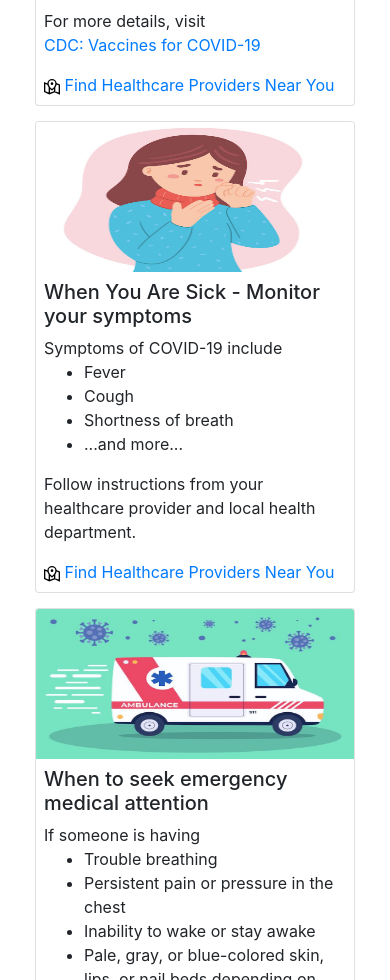
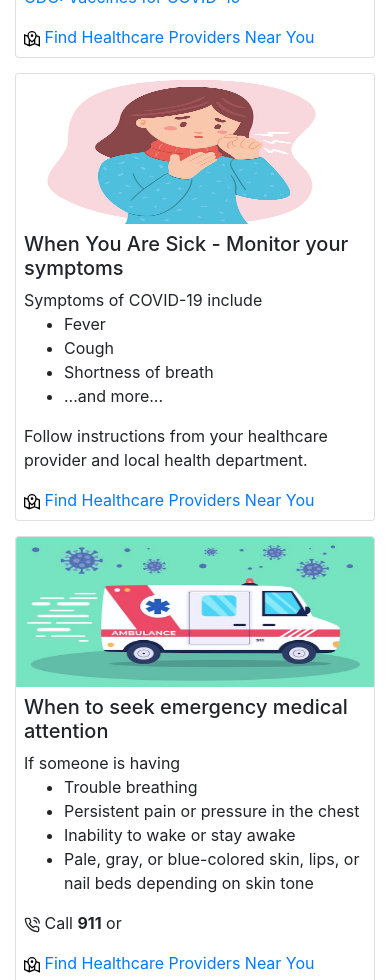
Before and after one commit to nongnoochr/covid-buddy, a React (Create React App) app in the folder client/: page / in a window 390 px wide. Shown: the part 1020-2000 px from the top of the page. Built offline with nearby package versions, Linux system fonts and the light colour scheme.

Commit message:
Finalize LandingPage

```diff
--- /dev/null
+++ b/client/src/components/Landing/CardBody.js
@@ -0,0 +1,11 @@
+import classes from './CardBody.module.css';
+
+const CardBody = (props) => {
+
+    return (<div className={classes['card-body-container']}>
+        <h5>{ props.title }</h5>
+        {props.children}
+    </div>)
+};
+
+export default CardBody;
--- /dev/null
+++ b/client/src/components/Landing/CardBody.module.css
@@ -0,0 +1,3 @@
+.card-body-container {
+    margin: 0.5em;
+}
--- a/client/src/components/Landing/Landing.js
+++ b/client/src/components/Landing/Landing.js
@@ -1,8 +1,10 @@
 import React, { useContext } from 'react';
-import { useHistory} from 'react-router-dom';
+import { useHistory } from 'react-router-dom';
 import { Button, CardGroup, Card, Jumbotron } from 'react-bootstrap';
 
 import HCPContext from '../../store/hcp-context.js';
+
+import CardBody from './CardBody';
 
 // Styling
 import classes from './Landing.module.css';
@@ -17,6 +19,8 @@ const Landing = (props) => {
     const ctx = useContext(HCPContext);
     const history = useHistory();
 
+    // --- Handlers
+    // For Jumbotron's Buddy button
     const btnBuddyHandler = () => {
         history.push({
             pathname: '/askbuddy',
@@ -24,17 +28,25 @@ const Landing = (props) => {
         });
     };
 
+    // --- Common Jsx
+    const jsxFindHCPs = (<div>{ctx.getLinkFindHCP()}</div>);
+
+    // ---------------------------
+
     return (<>
 
         <Jumbotron>
             <h1>COVID-19 Buddy: Your Trustworthy Assistant</h1>
+            <div>
                 <p>
-                Do you have doubts about COVID-19? Do need help to make decisions on when to seek medical care? <br />
+                    Do you have doubts about COVID-19? Do you need help to make decisions on when to seek medical care? <br />
                     No worries. COVID-19 Buddy can help you with it! <br />
                 </p>
                 <p>
                     Simply chat with the Buddy for assistant or talk to a healthcare provider near you.
                 </p>
+            </div>
+
             <div className={classes['jumbotron-button-container']}>
                 <Button variant="primary"
                     onClick={btnBuddyHandler}>
@@ -49,10 +61,9 @@ const Landing = (props) => {
         <section className="container main-container">
             <CardGroup className={classes['card-group-landing']}>
 
-                <Card style={{ width: '20rem' }}>
+                <Card className={classes['card-container-outer']}>
                     <Card.Img variant="top" src="images/vaccine.jpg" height="150" />
-                    <div className={classes['card-container']}>
-                        <h5>Why Getting a COVID-19 Vaccine</h5>
+                    <CardBody title="Why Getting a COVID-19 Vaccine">
                         <div>
                             <ul>
                                 <li>Help keep you from getting COVID-19</li>
@@ -66,20 +77,14 @@ const Landing = (props) => {
                         <div>
                             <div>For more details, visit</div>
                             <div><a href="https://www.cdc.gov/coronavirus/2019-ncov/vaccines/index.html" target="_blank" rel="noreferrer">CDC: Vaccines for COVID-19</a></div>
-
-                            <div>
-                                {ctx.getLinkFindHCP()}
+                            {jsxFindHCPs}
                         </div>
-                        </div>
-                    </div>
-
+                    </CardBody>
                 </Card>
 
-                <Card style={{ width: '20rem' }}>
+                <Card className={classes['card-container-outer']}>
                     <Card.Img variant="top" src="images/cough.jpg" height="150" />
-                    <div className={classes['card-container']}>
-                        <h5>When You Are Sick - Monitor your symptoms</h5>
-
+                    <CardBody title="When You Are Sick - Monitor your symptoms">
                         <div>
                             Symptoms of COVID-19 include
                             <ul>
@@ -89,20 +94,14 @@ const Landing = (props) => {
                                 <li>...and more...</li>
                             </ul>
                             Follow instructions from your healthcare provider and local health department.
-
                         </div>
-
-                        <div>
-                            {ctx.getLinkFindHCP()}
-                        </div>
-
-                    </div>
+                        {jsxFindHCPs}
+                    </CardBody>
                 </Card>
 
-                <Card style={{ width: '20rem' }}>
+                <Card className={classes['card-container-outer']}>
                     <Card.Img variant="top" src="images/ambulance.jpg" height="150" />
-                    <div className={classes['card-container']}>
-                        <h5>When to seek emergency medical attention</h5>
+                    <CardBody title="When to seek emergency medical attention">
                         <div>
                             If someone is having
                             <ul>
@@ -113,21 +112,16 @@ const Landing = (props) => {
                                     nail beds depending on skin tone</li>
                             </ul>
                         </div>
-
-
                         <div>
                             <div><FiPhoneCall /> Call <strong>911</strong> or</div>
-                            <div>{ctx.getLinkFindHCP()}</div>
+                            {jsxFindHCPs}
                         </div>
-                    </div>
-
+                    </CardBody>
                 </Card>
 
-
-                <Card style={{ width: '20rem' }}>
+                <Card className={classes['card-container-outer']}>
                     <Card.Img variant="top" src="images/mask.jpg" height="150" />
-                    <div className={classes['card-container']}>
-                        <h5>To prevent the spread of COVID-19</h5>
+                    <CardBody title="To prevent the spread of COVID-19">
                         <div>
                             <ul>
                                 <li>Wear a mask</li>
@@ -141,22 +135,14 @@ const Landing = (props) => {
                         <div>
                             <div>For more details, see</div>
                             <div><a href="https://www.cdc.gov/coronavirus/2019-ncov/downloads/sick-with-2019-nCoV-fact-sheet.pdf" target="_blank" rel="noreferrer">COVID-19 Fact Sheet</a></div>
-                            <div>
-                                {ctx.getLinkFindHCP()}
                         </div>
-                        </div>
-                    </div>
-
+                    </CardBody>
                 </Card>
 
             </CardGroup>
         </section>
 
-
-
-
     </>);
 };
 
-
 export default Landing;
--- a/client/src/components/Landing/Landing.module.css
+++ b/client/src/components/Landing/Landing.module.css
@@ -1,3 +1,7 @@
+.card-container {
+  margin: 0.5em;
+}
+
 .jumbotron-button-container {
   display: flex;
 }
@@ -7,20 +11,8 @@
   width: 15em;
 }
 
-.card-container {
-    margin: 0.5em;
-}
-
 @media screen and (max-width: 600px) {
   .jumbotron-button-container button {
     width: 50%;
   }
-
-    /* Make the card center-aligned on a smaller screen */
-    .card-group-landing {
-        flex-direction: column;
-        display: flex;
-        justify-content: center;
-        align-items: center;
 }
-}
```
Also changed, not shown: 2 other files (tests, documents, lock files or other folders). Lines whose indentation alone changed are shown as unchanged.
